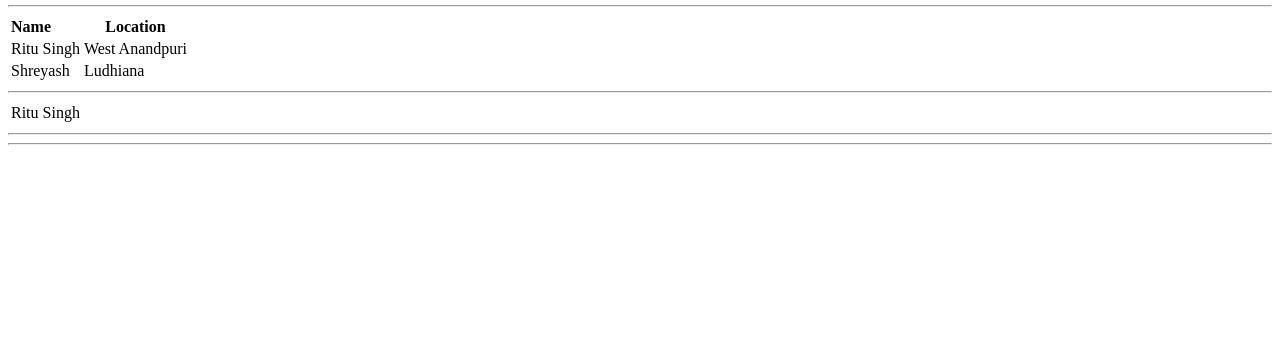
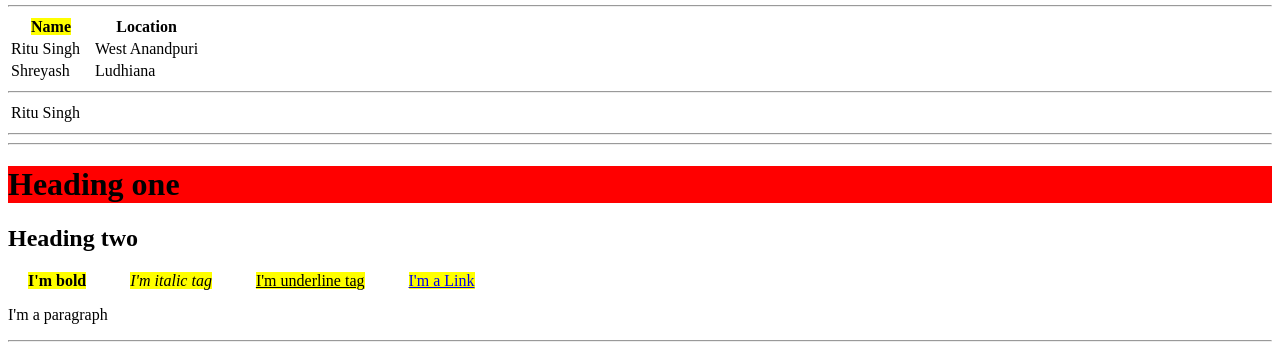
Before and after one commit to ritu2302/Full_Stack_Web_Development, a plain HTML site: page index.html in a window 1280 px wide. Shown: the part 961-1311 px from the top of the page. Before the commit the page ends 1114 px from the top, so only its background shows below. Drawn offline with Linux system fonts and the light colour scheme.

Commit message:
Block & Inline element

```diff
--- a/index.html
+++ b/index.html
@@ -79,3 +79,30 @@ metadata- Data which describes the page is called metadata-->
 </body>
 </html>
 <hr>
+<!--Block & Inline elemnets-->
+<!--All the elements which take 100% of width are called block elements
+-->
+<head>
+    <style>
+        h1 {
+            background-color: red;
+        }
+        b,
+        i,
+        u,
+        a {
+            background-color: yellow;
+            margin:20px;
+        }
+    </style>
+</head>
+<body>
+<h1>Heading one</h1>
+<h2>Heading two</h2>
+<b>I'm bold</b>
+<i>I'm italic tag</i>
+<u>I'm underline tag</u>
+<a href="https://apple.com/in">I'm a Link</a>
+<p>I'm a paragraph</p>
+</body>
+<hr>
```
